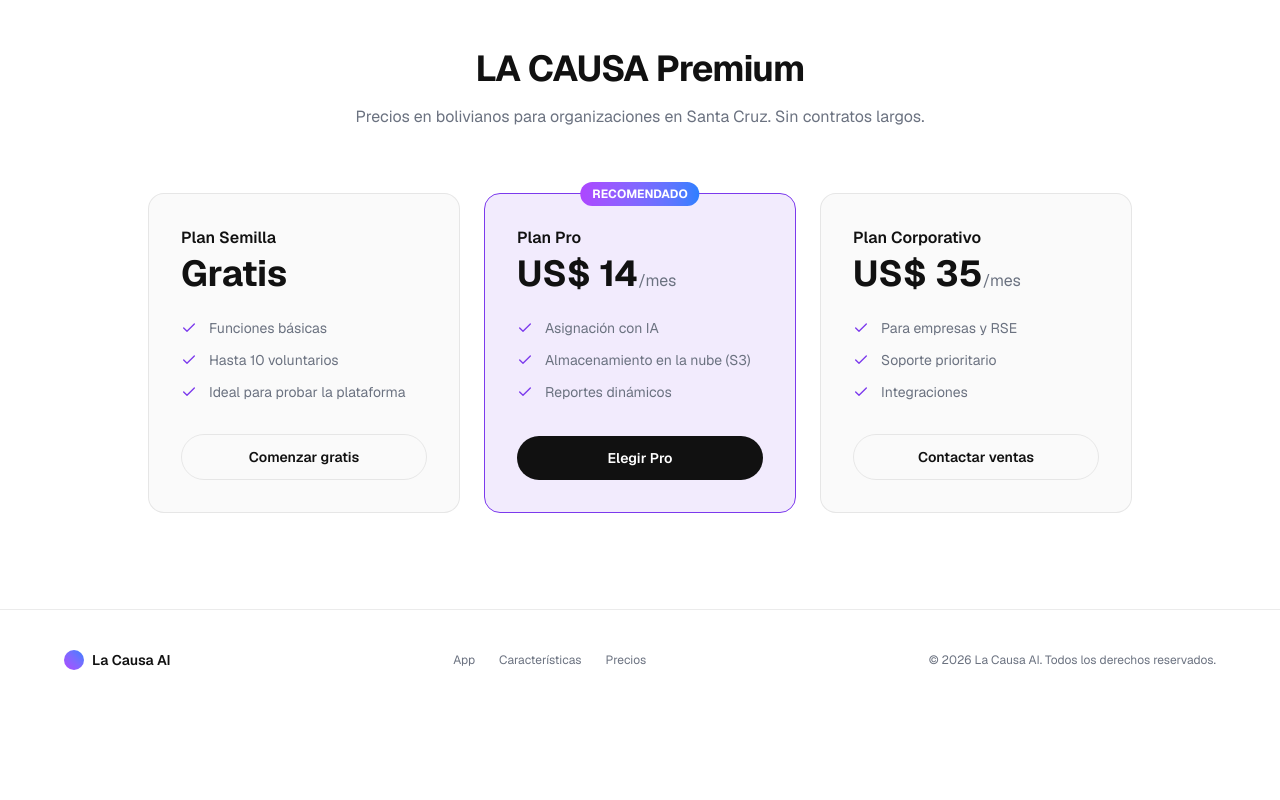
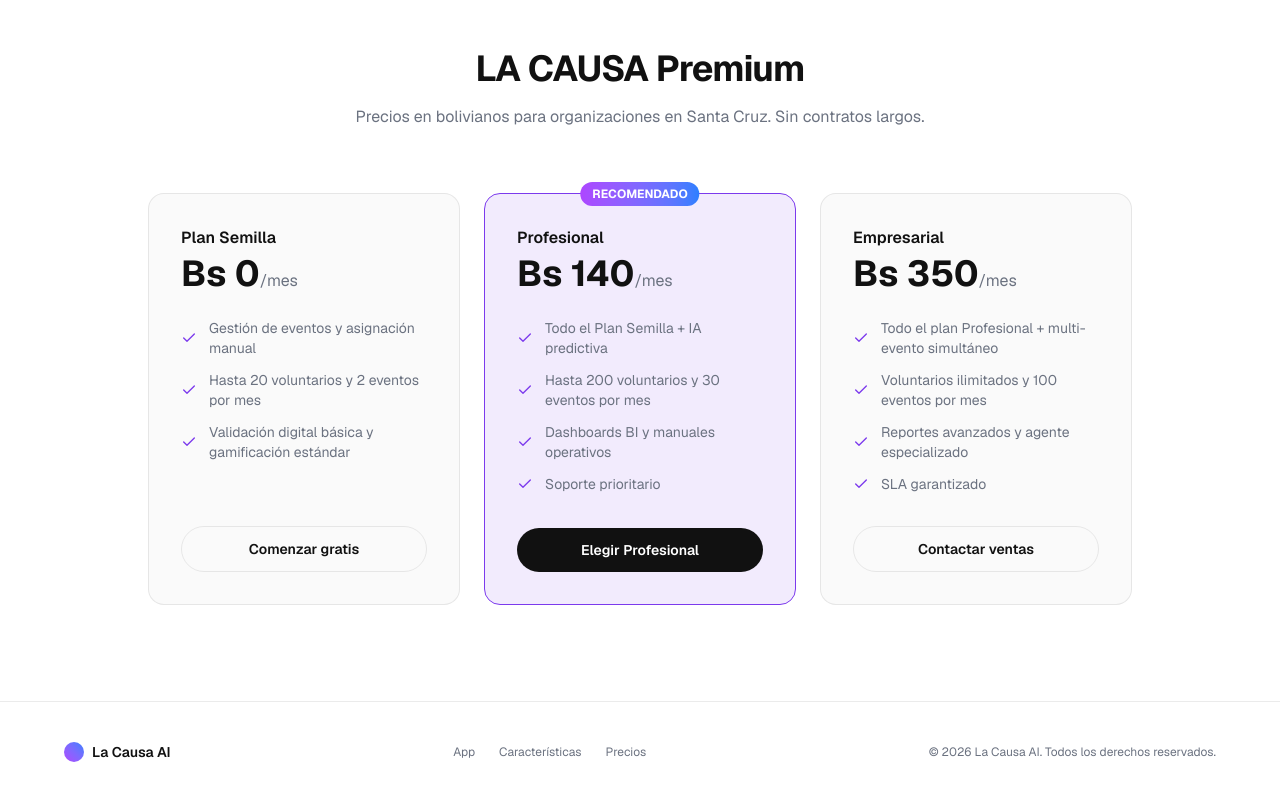
Before and after one commit to Oliver369X/La_Causa_Frontend, a Next.js app: page / in a window 1280 px wide. Shown: the part 2401-3201 px from the top of the page. Before the commit the page ends 3111 px from the top, so only its background shows below. Built offline with nearby package versions, Linux system fonts and the light colour scheme.

Commit message:
feat: actualiza suscripciones, onboarding y distintivos de plan

```diff
--- a/src/app/(dashboard)/dashboard/subscriptions/page.tsx
+++ b/src/app/(dashboard)/dashboard/subscriptions/page.tsx
@@ -1,7 +1,9 @@
 "use client";
 import { useState, useEffect, useRef } from "react";
 import { toast } from "sonner";
-import { subscriptionsApi, type Plan, type Subscription } from "@/features/subscriptions/api/subscriptionsApi";
+import { subscriptionsApi, type Plan } from "@/features/subscriptions/api/subscriptionsApi";
+import { useQueryClient } from "@tanstack/react-query";
+import { useOrganizationBilling } from "@/features/subscriptions/useOrganizationBilling";
 import { useAuthStore } from "@/shared/store/authStore";
 import { usePermissions } from "@/shared/hooks/usePermissions";
 import { Card } from "@/shared/ui/Card";
@@ -9,7 +11,7 @@ import { Badge } from "@/shared/ui/Badge";
 import { Button } from "@/shared/ui/Button";
 import { Spinner } from "@/shared/ui/Spinner";
 import { CreditCard, Check } from "lucide-react";
-import { usdBillingHint, formatUsd } from "@/shared/config/pricingPlans";
+import { formatBob } from "@/shared/config/pricingPlans";
 
 export default function SubscriptionsPage() {
   const { activeOrgId, setActiveOrg, user } = useAuthStore();
@@ -17,21 +19,11 @@ export default function SubscriptionsPage() {
   const canManage      = can("managePlans");
   const isVolunteer    = isVolunteerExperience;
 
-  const [plans, setPlans]                   = useState<Plan[]>([]);
-  const [subscription, setSubscription]     = useState<Subscription | null>(null);
-  const [loading, setLoading]               = useState(true);
+  const qc = useQueryClient();
+  const { data: billing, isLoading: loading, isError: hasError } = useOrganizationBilling(activeOrgId);
+  const plans = billing?.plans ?? [];
+  const subscription = billing?.subscription ?? null;
   const [subscribing, setSubscribing]       = useState<string | null>(null);
-  const [hasError, setHasError]             = useState(false);
-
-  useEffect(() => {
-    Promise.all([
-      subscriptionsApi.listPlans(),
-      activeOrgId ? subscriptionsApi.getOrgSubscription(activeOrgId) : Promise.resolve(null),
-    ])
-      .then(([p, s]) => { setPlans(p); setSubscription(s); setHasError(false); })
-      .catch(() => setHasError(true))
-      .finally(() => setLoading(false));
-  }, [activeOrgId]);
 
   const [checkoutError, setCheckoutError] = useState<string | null>(null);
   const stripeReturnSynced = useRef(false);
@@ -62,19 +54,20 @@ export default function SubscriptionsPage() {
             },
           });
         }
-        const sub = await subscriptionsApi.getOrgSubscription(checkoutOrgId);
-        setSubscription(sub);
+        await qc.invalidateQueries({ queryKey: ["org-subscription", checkoutOrgId] });
+        await qc.invalidateQueries({ queryKey: ["agent-access", checkoutOrgId] });
+        // Refresh mounted dashboard data that depends on plan entitlements.
+        await qc.invalidateQueries({ queryKey: ["dashboard-stats"] });
+        window.history.replaceState({}, "", "/dashboard/subscriptions");
       } catch (err: unknown) {
         const detail =
           err && typeof err === "object" && "response" in err
             ? (err as { response?: { data?: { detail?: string } } }).response?.data?.detail
             : null;
         toast.error(typeof detail === "string" ? detail : "No se pudo confirmar el pago. ¿Webhook o sync falló?");
-      } finally {
-        window.history.replaceState({}, "", "/dashboard/subscriptions");
       }
     })();
-  }, [activeOrgId, setActiveOrg]);
+  }, [activeOrgId, setActiveOrg, qc]);
 
   const handleSubscribe = async (plan: Plan) => {
     if (!activeOrgId) return;
@@ -83,11 +76,13 @@ export default function SubscriptionsPage() {
     try {
       // Planes gratuitos no pasan por Stripe: se activan directo en backend.
       if (Number(plan.precio_mensual) <= 0) {
-        const sub = await subscriptionsApi.subscribe({
+        await subscriptionsApi.subscribe({
           organizacion_id: activeOrgId,
           plan_id: plan.id,
         });
-        setSubscription(sub);
+        await qc.invalidateQueries({ queryKey: ["org-subscription", activeOrgId] });
+        await qc.invalidateQueries({ queryKey: ["agent-access", activeOrgId] });
+        toast.success("Plan Semilla activado");
         return;
       }
 
@@ -150,7 +145,7 @@ export default function SubscriptionsPage() {
         >
           <CreditCard className="w-5 h-5 shrink-0 mt-0.5" style={{ color: "#a855f7" }} />
           <div className="min-w-0 flex-1">
-            <p className="text-sm font-semibold">Plan activo</p>
+            <p className="text-sm font-semibold">{billing?.plan?.nombre ?? "Suscripción"}</p>
             <p className="text-xs" style={{ color: "var(--text-muted)" }}>
               Estado: <Badge label={subscription.estado} variant={subscription.estado === "activa" ? "success" : "warning"} />
               &nbsp;·&nbsp;Desde {new Date(subscription.fecha_inicio).toLocaleDateString("es-ES")}
@@ -161,7 +156,7 @@ export default function SubscriptionsPage() {
               subscription.limite_tareas_pactado != null) && (
               <ul className="text-xs mt-3 space-y-1 list-disc list-inside" style={{ color: "var(--text-muted)" }}>
                 {subscription.limite_voluntarios_pactado != null && (
-                  <li>Hasta {subscription.limite_voluntarios_pactado} miembros activos en la organización</li>
+                  <li>{subscription.limite_voluntarios_pactado === 0 ? "Voluntarios ilimitados" : `Hasta ${subscription.limite_voluntarios_pactado} voluntarios activos`}</li>
                 )}
                 {subscription.limite_eventos_pactado != null && (
                   <li>Hasta {subscription.limite_eventos_pactado} eventos creados por mes calendario</li>
@@ -217,7 +212,7 @@ export default function SubscriptionsPage() {
       ) : (
         <div className="grid gap-5 sm:grid-cols-2 lg:grid-cols-3">
           {plans.map((plan) => {
-            const isActive = subscription?.plan_id === plan.id;
+            const isActive = subscription?.plan_id === plan.id && (subscription.estado === "activa" || subscription.estado === "periodo_prueba");
             const hasActiveSubscription = subscription != null &&
               (subscription.estado === "activa" || subscription.estado === "periodo_prueba");
             const activePlan = plans.find((candidate) => candidate.id === subscription?.plan_id);
@@ -234,14 +229,14 @@ export default function SubscriptionsPage() {
                   <p className="text-xs mb-3" style={{ color: "var(--text-muted)" }}>{plan.descripcion}</p>
                 )}
                 <p className="text-2xl font-bold mb-1">
-                  {formatUsd(plan.precio_mensual)}
+                  {formatBob(plan.precio_mensual)}
                   {plan.precio_mensual > 0 && (
                     <span className="text-xs font-normal ml-1" style={{ color: "var(--text-muted)" }}>/mes</span>
                   )}
                 </p>
                 {plan.precio_mensual > 0 && (
                   <p className="text-[11px] mb-4" style={{ color: "var(--text-muted)" }}>
-                    {usdBillingHint(plan.precio_mensual)}
+                    Facturación mensual en bolivianos (BOB)
                   </p>
                 )}
                 {plan.precio_mensual <= 0 && <div className="mb-4" />}
@@ -250,7 +245,7 @@ export default function SubscriptionsPage() {
                     ...(plan.caracteristicas.length > 0
                       ? plan.caracteristicas
                       : [
-                          `Hasta ${plan.max_voluntarios} voluntarios`,
+                          plan.max_voluntarios === 0 ? "Voluntarios ilimitados" : `Hasta ${plan.max_voluntarios} voluntarios`,
                           `Hasta ${plan.max_eventos} eventos por mes`,
                           `Hasta ${plan.max_tareas_mes} tareas por mes`,
                         ]),
--- /dev/null
+++ b/src/features/subscriptions/useOrganizationBilling.ts
@@ -0,0 +1,21 @@
+"use client";
+
+import { useQuery } from "@tanstack/react-query";
+import { subscriptionsApi } from "./api/subscriptionsApi";
+
+export function useOrganizationBilling(orgId: string | null) {
+  return useQuery({
+    queryKey: ["org-subscription", orgId],
+    queryFn: async () => {
+      const [subscription, plans] = await Promise.all([
+        subscriptionsApi.getOrgSubscription(orgId!),
+        subscriptionsApi.listPlans(),
+      ]);
+      return { subscription, plans, plan: plans.find((p) => p.id === subscription?.plan_id) };
+    },
+    enabled: !!orgId,
+    refetchInterval: 15_000,
+    refetchOnWindowFocus: "always",
+    refetchOnReconnect: "always",
+  });
+}
--- a/src/shared/config/pricingPlans.ts
+++ b/src/shared/config/pricingPlans.ts
@@ -16,52 +16,44 @@ export type PublicPlanCard = {
 export const LANDING_PRICING_PLANS: PublicPlanCard[] = [
   {
     name: "Plan Semilla",
-    priceLabel: "Gratis",
-    period: "",
+    priceLabel: "Bs 0",
+    period: "/mes",
     items: [
-      "Funciones básicas",
-      "Hasta 10 voluntarios",
-      "Ideal para probar la plataforma",
+      "Gestión de eventos y asignación manual",
+      "Hasta 20 voluntarios y 2 eventos por mes",
+      "Validación digital básica y gamificación estándar",
     ],
     cta: "Comenzar gratis",
     highlight: false,
   },
   {
-    name: "Plan Pro",
-    priceLabel: "US$ 14",
+    name: "Profesional",
+    priceLabel: "Bs 140",
     period: "/mes",
     items: [
-      "Asignación con IA",
-      "Almacenamiento en la nube (S3)",
-      "Reportes dinámicos",
+      "Todo el Plan Semilla + IA predictiva",
+      "Hasta 200 voluntarios y 30 eventos por mes",
+      "Dashboards BI y manuales operativos",
+      "Soporte prioritario",
     ],
-    cta: "Elegir Pro",
+    cta: "Elegir Profesional",
     highlight: true,
   },
   {
-    name: "Plan Corporativo",
-    priceLabel: "US$ 35",
+    name: "Empresarial",
+    priceLabel: "Bs 350",
     period: "/mes",
     items: [
-      "Para empresas y RSE",
-      "Soporte prioritario",
-      "Integraciones",
+      "Todo el plan Profesional + multi-evento simultáneo",
+      "Voluntarios ilimitados y 100 eventos por mes",
+      "Reportes avanzados y agente especializado",
+      "SLA garantizado",
     ],
     cta: "Contactar ventas",
     highlight: false,
   },
 ];
 
-export function formatUsd(amount: number): string {
-  if (amount <= 0) return "Gratis";
-  return new Intl.NumberFormat("en-US", {
-    style: "currency",
-    currency: "USD",
-    maximumFractionDigits: 2,
-  }).format(amount);
+export function formatBob(amount: number): string {
+  return `Bs ${new Intl.NumberFormat("es-BO", { maximumFractionDigits: 2 }).format(amount)}`;
 }
-
-export function usdBillingHint(usd: number): string {
-  if (usd <= 0) return "";
-  return `≈ US$ ${usd}/mes en Stripe`;
-}
--- a/src/shared/ui/Sidebar.tsx
+++ b/src/shared/ui/Sidebar.tsx
@@ -26,7 +26,7 @@ import {
 } from "lucide-react";
 import { useQuery, useQueryClient } from "@tanstack/react-query";
 import { organizationsApi } from "@/features/organizations/api/organizationsApi";
-import { subscriptionsApi } from "@/features/subscriptions/api/subscriptionsApi";
+import { useOrganizationBilling } from "@/features/subscriptions/useOrganizationBilling";
 import { agentApi } from "@/features/agent/api/agentApi";
 import { useAuthStore } from "@/shared/store/authStore";
 import { useTheme } from "@/shared/store/themeStore";
@@ -42,21 +42,21 @@ import { useSidebarLayoutStore } from "@/shared/store/sidebarLayoutStore";
 import { OrgLogoBox } from "@/shared/ui/OrgLogoBox";
 
 const volunteerNavItemsBase = [
-  { href: "/dashboard",                icon: LayoutDashboard, label: "Dashboard"      },
-  { href: "/dashboard/organizaciones", icon: Building2,       label: "Explorar orgs" },
-  { href: "/dashboard/events",        icon: Calendar,        label: "Eventos"       },
-  { href: "/dashboard/tasks",         icon: CheckSquare,     label: "Mis Tareas"    },
-  { href: "/dashboard/gamification",  icon: Trophy,          label: "Gamificación"   },
-  { href: "/dashboard/temporadas",     icon: History,         label: "Temporadas"    },
-  { href: "/dashboard/certificates",  icon: Award,           label: "Certificados"  },
-  { href: "/dashboard/manuales",     icon: FileText,        label: "Manuales"      },
-  { href: "/dashboard/settings",     icon: Settings,        label: "Mi Perfil"     },
+  { href: "/dashboard", icon: LayoutDashboard, label: "Dashboard" },
+  { href: "/dashboard/organizaciones", icon: Building2, label: "Explorar orgs" },
+  { href: "/dashboard/events", icon: Calendar, label: "Eventos" },
+  { href: "/dashboard/tasks", icon: CheckSquare, label: "Mis Tareas" },
+  { href: "/dashboard/gamification", icon: Trophy, label: "Gamificación" },
+  { href: "/dashboard/temporadas", icon: History, label: "Temporadas" },
+  { href: "/dashboard/certificates", icon: Award, label: "Certificados" },
+  { href: "/dashboard/manuales", icon: FileText, label: "Manuales" },
+  { href: "/dashboard/settings", icon: Settings, label: "Mi Perfil" },
 ];
 
 /* ─── Inner sidebar content ───────────────────────────────────────────── */
 function SidebarContent({ onClose }: { onClose?: () => void }) {
   const pathname = usePathname();
-  const router   = useRouter();
+  const router = useRouter();
   const qc = useQueryClient();
   const { theme, toggle } = useTheme();
   const { user, logout, activeOrgId, setActiveOrg } = useAuthStore();
@@ -94,23 +94,18 @@ function SidebarContent({ onClose }: { onClose?: () => void }) {
     enabled: !!user?.id,
   });
 
-  const { data: activeBilling } = useQuery({
-    queryKey: ["org-subscription", activeOrgId],
-    queryFn: async () => {
-      const [subscription, plans] = await Promise.all([
-        subscriptionsApi.getOrgSubscription(activeOrgId!),
-        subscriptionsApi.listPlans(),
-      ]);
-      return { subscription, plan: plans.find((plan) => plan.id === subscription?.plan_id) };
-    },
-    enabled: !!activeOrgId,
-    refetchInterval: 30_000,
-  });
+  const { data: activeBilling } = useOrganizationBilling(activeOrgId);
   const activePlanName = activeBilling?.plan?.nombre.toLowerCase() ?? "";
   const isActivePaidPlan = activeBilling?.subscription?.estado === "activa" ||
     activeBilling?.subscription?.estado === "periodo_prueba";
-  const isCorporateOrganization = isActivePaidPlan && activePlanName.includes("corpor");
-  const isProOrganization = isActivePaidPlan && !isCorporateOrganization && activePlanName.includes("pro");
+  const isCorporateOrganization = isActivePaidPlan && (activeBilling?.plan?.slug === "corp_tier" || /corpor|empres|enterprise/.test(activePlanName));
+  const isProOrganization = isActivePaidPlan && !isCorporateOrganization && (activeBilling?.plan?.slug === "pro_tier" || activePlanName.includes("pro"));
+  const isSeedOrganization = !!activeBilling && (!activeBilling.subscription || (isActivePaidPlan && Number(activeBilling.plan?.precio_mensual) === 0));
+
+  // Refresh premium navigation whenever a webhook or checkout changes the plan.
+  useEffect(() => {
+    void qc.invalidateQueries({ queryKey: ["agent-access", activeOrgId] });
+  }, [qc, activeOrgId, activeBilling?.subscription?.plan_id, activeBilling?.subscription?.estado]);
 
   const [orgDropdownOpen, setOrgDropdownOpen] = useState(false);
   const selectedOrg = myOrgs.find((o) => o.id === activeOrgId);
@@ -166,7 +161,7 @@ function SidebarContent({ onClose }: { onClose?: () => void }) {
       {/* Logo · ocultar (solo escritorio) · cerrar (drawer móvil) */}
       <div className="p-4 sm:p-5" style={{ borderBottom: "1px solid var(--border)" }}>
         <div className="flex items-center justify-between gap-2">
-          <Link href="/dashboard" className="flex min-w-0 flex-1 items-center gap-2 font-semibold text-sm" onClick={onClose}>
+          <Link href="/dashboard" className="flex min-w-0 flex-1 flex-nowrap items-center gap-1.5 font-semibold text-xs" onClick={onClose}>
             <span
               className={cn(
                 "inline-block h-6 w-6 shrink-0 rounded-full",
@@ -175,23 +170,28 @@ function SidebarContent({ onClose }: { onClose?: () => void }) {
                   : "bg-gradient-to-tr from-purple-500 to-blue-500",
               )}
             />
-            <span className="truncate">La Causa AI</span>
+            <span className="min-w-0 flex-1 truncate" title="La Causa AI">La Causa AI</span>
             {isCorporateOrganization && (
               <span
                 className="flex shrink-0 items-center gap-1 rounded-md border border-amber-300/70 bg-gradient-to-r from-amber-500 via-yellow-400 to-orange-500 px-1.5 py-0.5 text-[10px] font-black tracking-wider text-black shadow-[0_0_10px_rgba(245,158,11,.45)]"
-                title="Organización con plan Corporativo"
+                title="Organización con plan Empresarial"
               >
                 <Crown className="h-3 w-3" strokeWidth={2.8} aria-hidden />
-                CORPORATIVO
+                EMPRESARIAL
               </span>
             )}
             {isProOrganization && (
               <span
                 className="shrink-0 rounded-md px-1.5 py-0.5 text-[10px] font-black tracking-wider text-white"
                 style={{ background: "linear-gradient(135deg, #7c3aed, #2563eb)" }}
-                title="Organización con plan Pro"
+                title="Organización con plan Profesional"
               >
-                PRO
+                PROFESIONAL
+              </span>
+            )}
+            {isSeedOrganization && (
+              <span className="shrink-0 rounded-md border border-emerald-500/40 bg-emerald-500/15 px-1.5 py-0.5 text-[10px] font-black tracking-wider text-emerald-500" title="Organización con plan Semilla">
+                SEMILLA
               </span>
             )}
           </Link>
@@ -421,7 +421,7 @@ function SidebarContent({ onClose }: { onClose?: () => void }) {
             <p className="text-xs truncate" style={{ color: "var(--text-muted)" }}>{user?.email ?? ""}</p>
           </div>
           <button onClick={handleLogout} title="Cerrar sesión"
-                  className="p-1.5 rounded-lg opacity-50 hover:opacity-100 transition-opacity">
+            className="p-1.5 rounded-lg opacity-50 hover:opacity-100 transition-opacity">
             <LogOut className="w-4 h-4" />
           </button>
         </div>
```
Also changed, not shown: src/app/(dashboard)/dashboard/gamification/page.tsx (+10 -2 lines), src/app/(public)/login/page.tsx (+12 -0 lines), src/app/(public)/register/page.tsx (+6 -2 lines), src/features/subscriptions/api/subscriptionsApi.ts (+6 -2 lines).
